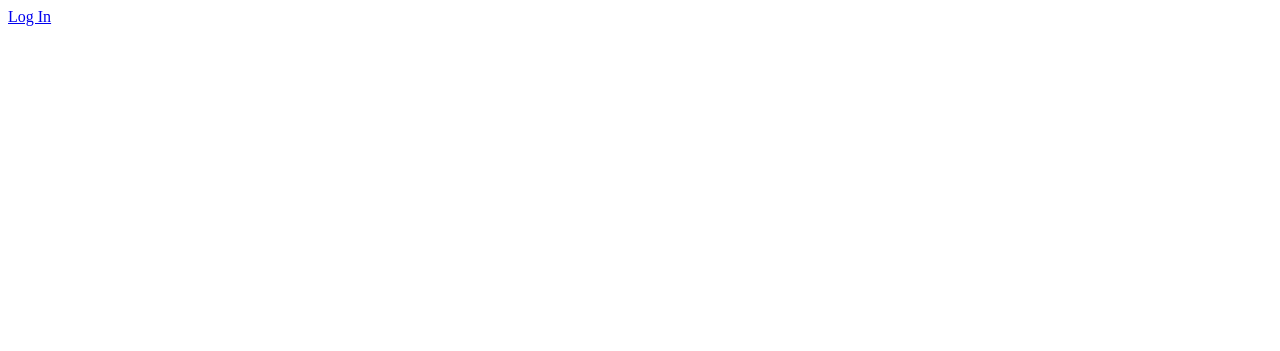
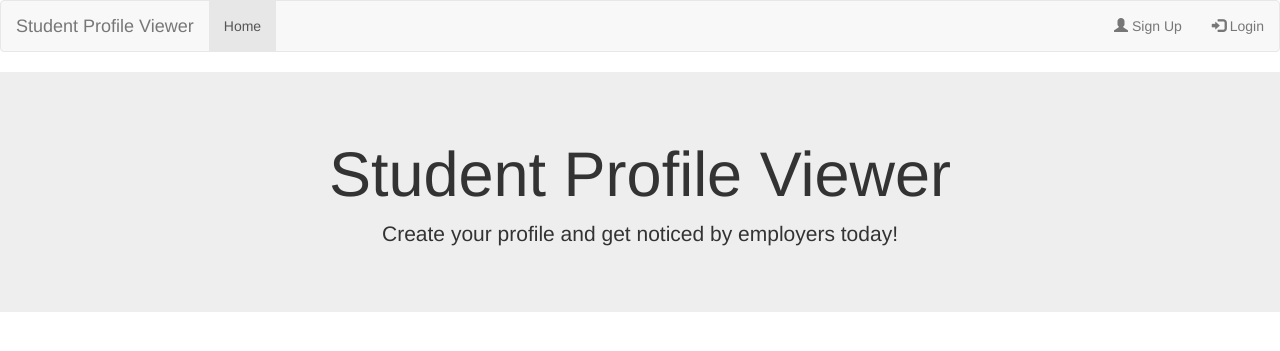
Before and after one commit to Bradon-Lodwick/cloud-computing-final, a Flask app: page / in a window 1280 px wide. Before the commit the part shown is almost empty. Shown: the top 351 px of the page. Run offline with Flask 2, Linux system fonts and the light colour scheme; parts of the project's set-up code (start-up, migrations or seed data) failed here and were passed over; some libraries are stand-ins or nearby versions.

Commit message:
added default layout

```diff
--- a/app.py
+++ b/app.py
@@ -11,6 +11,7 @@ import os
 import sys
 from authlib.flask.client import OAuth
 from flask import Flask, jsonify, session, redirect, render_template, url_for
+from flask_navbar.elements import Navbar, View
 from six.moves.urllib.parse import urlencode
 
 from security import AUTH0_DOMAIN, AUTH0_CLIENT_ID, AUTH0_CLIENT_SECRET
@@ -88,6 +89,7 @@ def callback_handling():
     userinfo = resp.json()
 
     # Store the user information in flask session.
+    session['logged_in'] = True
     session['jwt_payload'] = userinfo
     session['profile'] = {
         'user_id': userinfo['sub'],
@@ -96,12 +98,12 @@ def callback_handling():
     }
 
     # Redirect to the user's dashboard
-    return redirect('/dashboard')
+    return redirect(url_for('dashboard'))
 
 
 @app.route('/dashboard')
 @requires_auth
-def show_dashboard():
+def dashboard():
     return jsonify({'success': 'this is the dashboard for a user', 'profile': session['profile']})
 
 
--- a/templates/home.html
+++ b/templates/home.html
@@ -1,12 +1,12 @@
-<!DOCTYPE html>
-<html lang="en">
-<head>
-    <meta charset="UTF-8">
-    <title>Student Profile Viewer</title>
-</head>
-<body>
-<div>
-    <a class="btn btn-primary btn-lg btn-login btn-block" href="/login">Log In</a>
+{% extends "layout.html" %}
+
+{% block title %}
+Home
+{% endblock %}
+
+{% block content %}
+<div class="jumbotron text-center">
+    <h1>Student Profile Viewer</h1>
+    <p>Create your profile and get noticed by employers today!</p>
 </div>
-</body>
-</html>
+{% endblock %}
--- /dev/null
+++ b/templates/layout.html
@@ -0,0 +1,52 @@
+<!DOCTYPE html>
+<html lang="en">
+<head>
+    <meta charset="UTF-8">
+    <title>{% block title %}{% endblock %} | Student Profile Viewer</title>
+
+    <!-- Latest compiled and minified CSS -->
+    <link rel="stylesheet" href="https://maxcdn.bootstrapcdn.com/bootstrap/3.4.0/css/bootstrap.min.css">
+
+    <!-- Assures proper loading on mobile -->
+    <meta name="viewport" content="width=device-width, initial-scale=1">
+</head>
+<body>
+
+<!-- navigation start -->
+<nav class="navbar navbar-default">
+    <div class="container-fluid">
+        <div class="navbar-header">
+            <a class="navbar-brand" href="#">Student Profile Viewer</a>
+        </div>
+        <ul class="nav navbar-nav">
+            {% if request.path == url_for('home') %}
+            <li class="active"><a href="{{ url_for('home') }}">Home</a></li>
+            {% else %}
+            <li><a href="{{ url_for('home') }}">Home</a></li>
+            {% endif %}
+        </ul>
+        <ul class="nav navbar-nav navbar-right">
+
+            {% if not session.logged_in  %}
+            <li><a href="{{ url_for('login') }}"><span class="glyphicon glyphicon-user"></span> Sign Up</a></li>
+            <li><a href="{{ url_for('login') }}"><span class="glyphicon glyphicon-log-in"></span> Login</a></li>
+            {% else %}}
+            <li><p class="navbar-text">Welcome {{ session['profile']['name'] }}</p></li>
+            <li><a href="{{ url_for('logout') }}">Log Out</a></li>
+            {% endif %}
+        </ul>
+  </div>
+</nav>
+<!-- navigation end -->
+{% block content %}
+{% endblock %}
+</body>
+
+<!-- place all javascript files here -->
+<!-- jQuery library -->
+<script src="https://ajax.googleapis.com/ajax/libs/jquery/3.3.1/jquery.min.js"></script>
+
+<!-- Latest compiled JavaScript -->
+<script src="https://maxcdn.bootstrapcdn.com/bootstrap/3.4.0/js/bootstrap.min.js"></script>
+
+</html>
```
